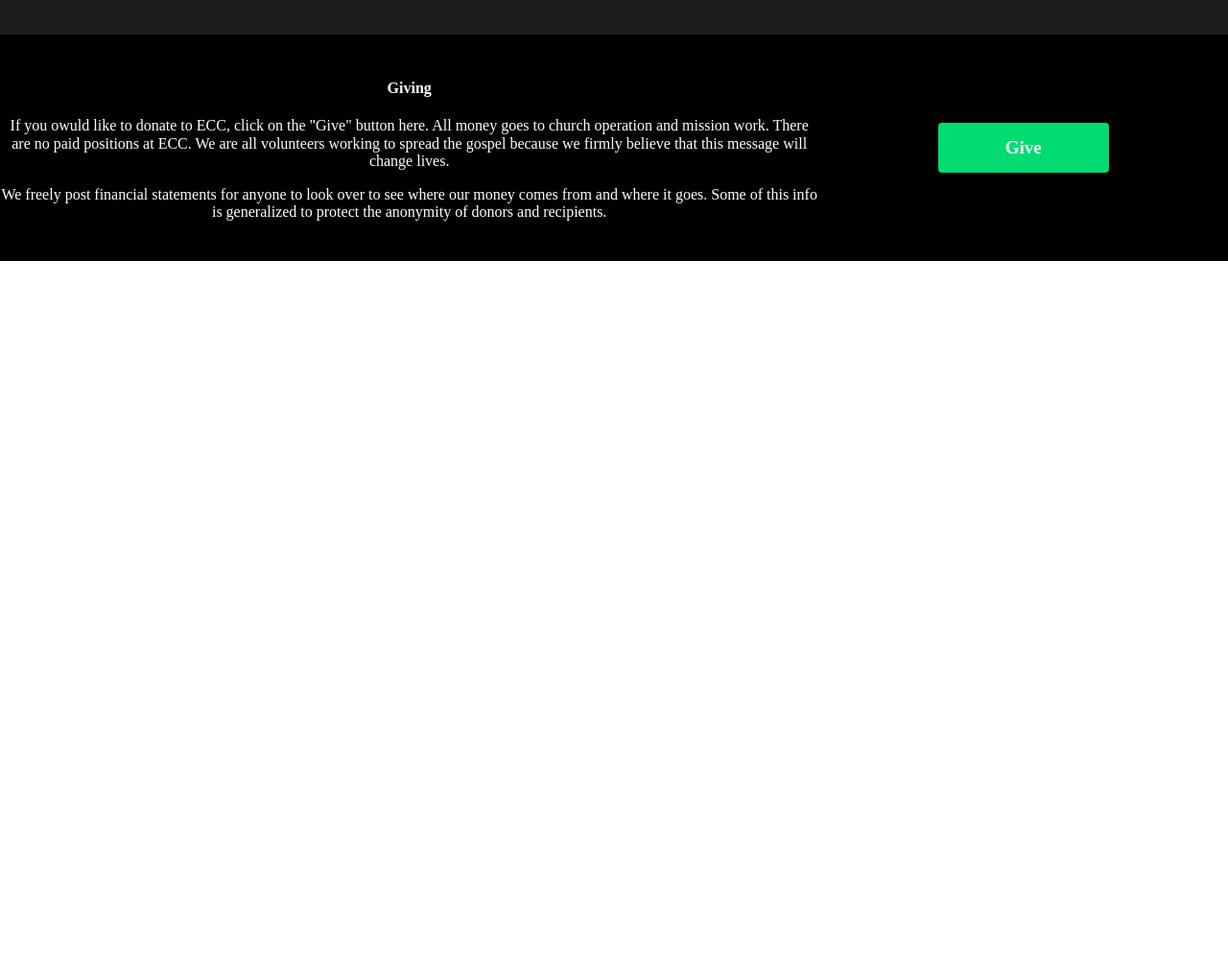
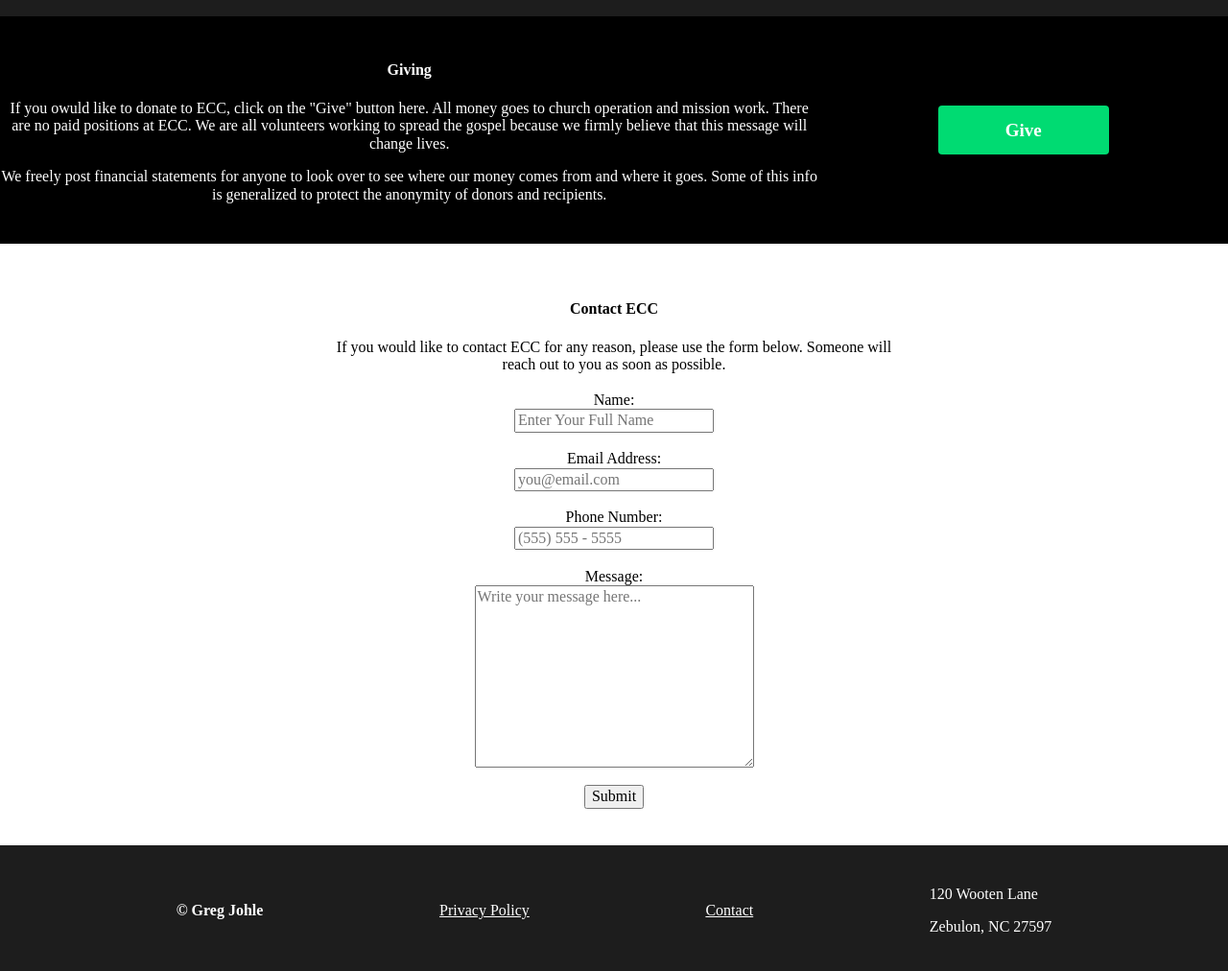
Before and after one commit to gregjohle/ecc, a plain HTML site: page index.html in a window 1280 px wide. Shown: the part 1672-2684 px from the top of the page at 96% size. Before the commit the page ends 1944 px from the top, so only its background shows below. Drawn offline with nearby package versions, Linux system fonts and the light colour scheme; a script that the page names is missing.

Commit message:
finished sections, added html form, adjusted css

```diff
--- a/index.css
+++ b/index.css
@@ -22,7 +22,6 @@ nav {
     border-radius: 2%;
     margin: 3% auto;
     padding: 2% 2%;
-    opacity: .85;
     font-family: Verdana, Geneva, Tahoma, sans-serif;
     font-weight: 500;
     max-width: 70%;
@@ -34,7 +33,6 @@ nav {
 }
 
 .about h3 {
-    color: white;
     font-weight: 700;
     outline: thick;
     text-align: center;
@@ -46,8 +44,16 @@ nav {
     color: black;
 }
 
+.floater {
+    background-color: white;
+    margin: 3% auto;
+    padding: 2% 2%;
+    border-radius: 2%;
+}
+
 img {
     max-width: 400px;
+    border-radius: 50%;
 }
 
 .row {
@@ -60,10 +66,6 @@ img {
 .item {
     display: border-box;
     text-align: center;
-    background-color: white;
-    border-radius: 2%;
-    margin: 3% auto;
-    padding: 2% 2%;
     font-family: Verdana, Geneva, Tahoma, sans-serif;
     max-width: 450px;
 }
@@ -130,6 +132,25 @@ hr {
     padding: 2% 0;
 }
 
+.contact {
+    background-color: white;
+    width: 100%;
+    text-align: center;
+    padding: 3% 0;
+}
+
+.contact p {
+    max-width: 600px;
+    margin: 0 auto;
+}
+
+form {
+    display: flex;
+    flex-direction: column;
+    justify-content: center;
+    align-items: center;
+}
+
 main {
     display: flex;
     flex-direction: column;
@@ -139,23 +160,37 @@ main {
     background-attachment: fixed;
 }
 
+footer {
+    background-color: rgb(29, 29, 29);
+    color: white;
+    padding: 2% 0;
+    display: flex;
+    flex-direction: row;
+    justify-content: space-evenly;
+    align-items: center;
+}
+
 nav a {
     text-decoration: none;
     padding-right: 3%;
 }
 
-nav a:link {
+nav a:link,
+footer a:link {
     color: white;
 }
 
-nav a:visited {
+nav a:visited,
+footer a:visited {
     color: rgb(215, 219, 228);
 }
 
-nav a:hover {
+nav a:hover,
+footer a:hover {
     color: rgb(182, 181, 192);
 }
 
-nav a:active {
+nav a:active,
+footer a:active {
     color: rgb(189, 193, 255)
 }
--- a/index.html
+++ b/index.html
@@ -31,6 +31,7 @@
             <p>This is Ekklesia Community Church.</p>
         </section>
         <section class="about" id="about">
+            <div class="floater">
                 <h3>Our Church Family</h3>
 
                 <div class="row">
@@ -44,6 +45,7 @@
                         <img src="images/greg-and-jenn1.jpeg" alt="a picture of Greg and Jenn Cotham smiling next to each other">
                         <h5>Greg and Jenn Cotham</h5>
                         <p>Greg and Jenn are originally from California. They also lived in Texas for a few years. They also homeschool their four sons, Hezekaiah, Oliver, Henry, and Eli.</p>
+                    </div>
                 </div>
             </div>
         </section>
@@ -119,12 +121,41 @@
             </div>
         </section>
         <section class="contact" id="contact">
-
+            <h4>Contact ECC</h4>
+            <p>If you would like to contact ECC for any reason, please use the form below. Someone will reach out to you as soon as possible.</p>
+            <br>
+            <form action="https://formspree.io/f/moqpyevb" method="POST">
+                <label for="name">Name:</label>
+                <input type="text" name="name" placeholder="Enter Your Full Name" required>
+                <br>
+                <label for="email">Email Address:</label>
+                <input type="email" name="email" placeholder="you@email.com" required>
+                <br>
+                <label for="phoneNumber">Phone Number:</label>
+                <input type="text" name="phoneNumber" placeholder="(555) 555 - 5555">
+                <br>
+                <label for="message">Message:</label>
+                <textarea name="message" id="message" cols="30" rows="10" placeholder="Write your message here..." required></textarea>
+                <br>
+                <button type="submit">Submit</button>
+            </form>
         </section>
 
     </main>
     <footer>
-
+        <div>
+            <h4>&copy; Greg Johle</h4>
+        </div>
+        <div>
+            <a href="https://www.freeprivacypolicy.com/live/2dc477f4-ecd8-4697-816f-ba635a1556b4" target="_blank">Privacy Policy</a>
+        </div>
+        <div>
+            <a href="#contact">Contact</a>
+        </div>
+        <div>
+            <p>120 Wooten Lane</p>
+            <p>Zebulon, NC 27597</p>
+        </div>
     </footer>
 
 
```
Lines whose indentation alone changed are shown as unchanged.
